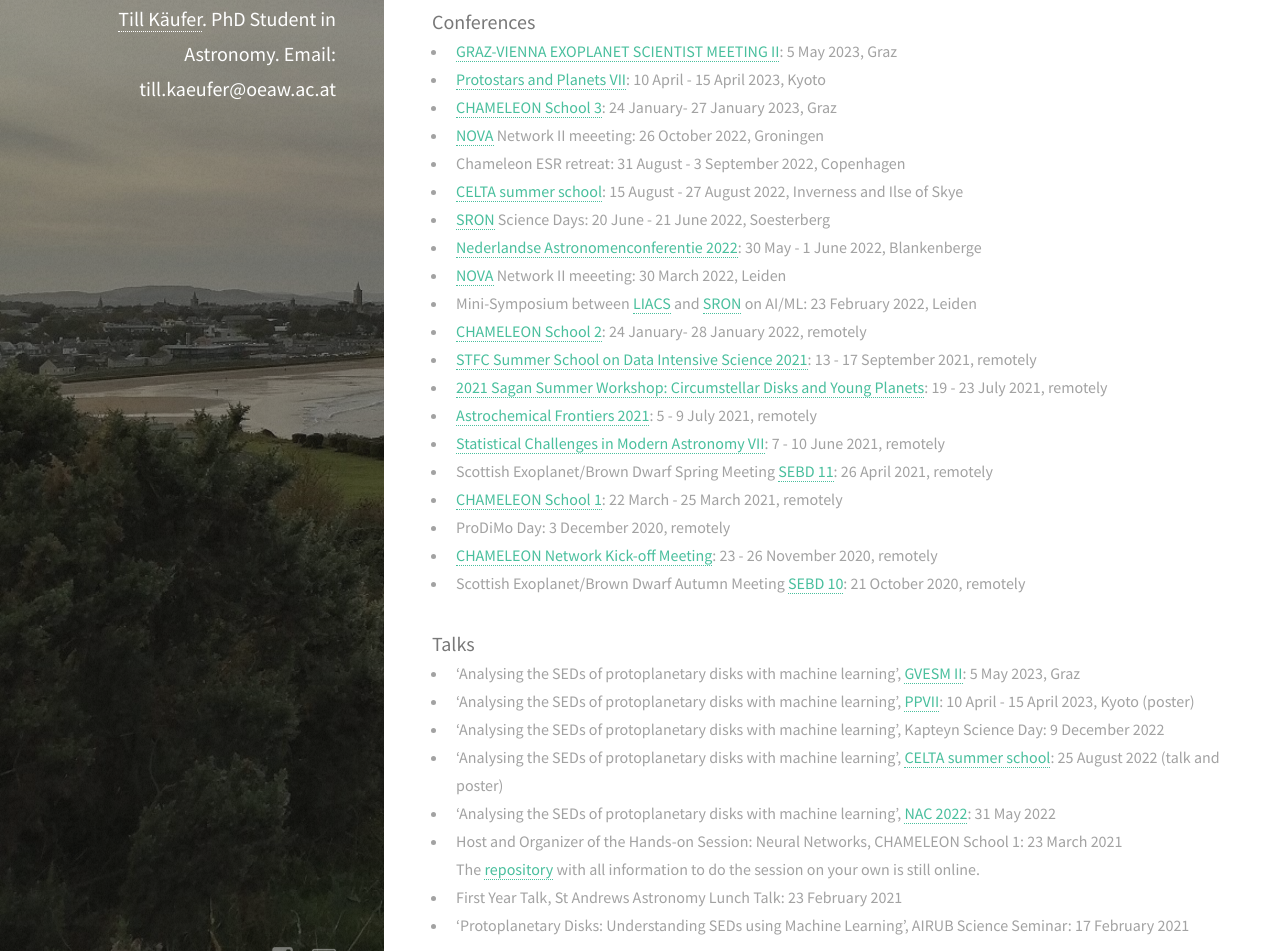
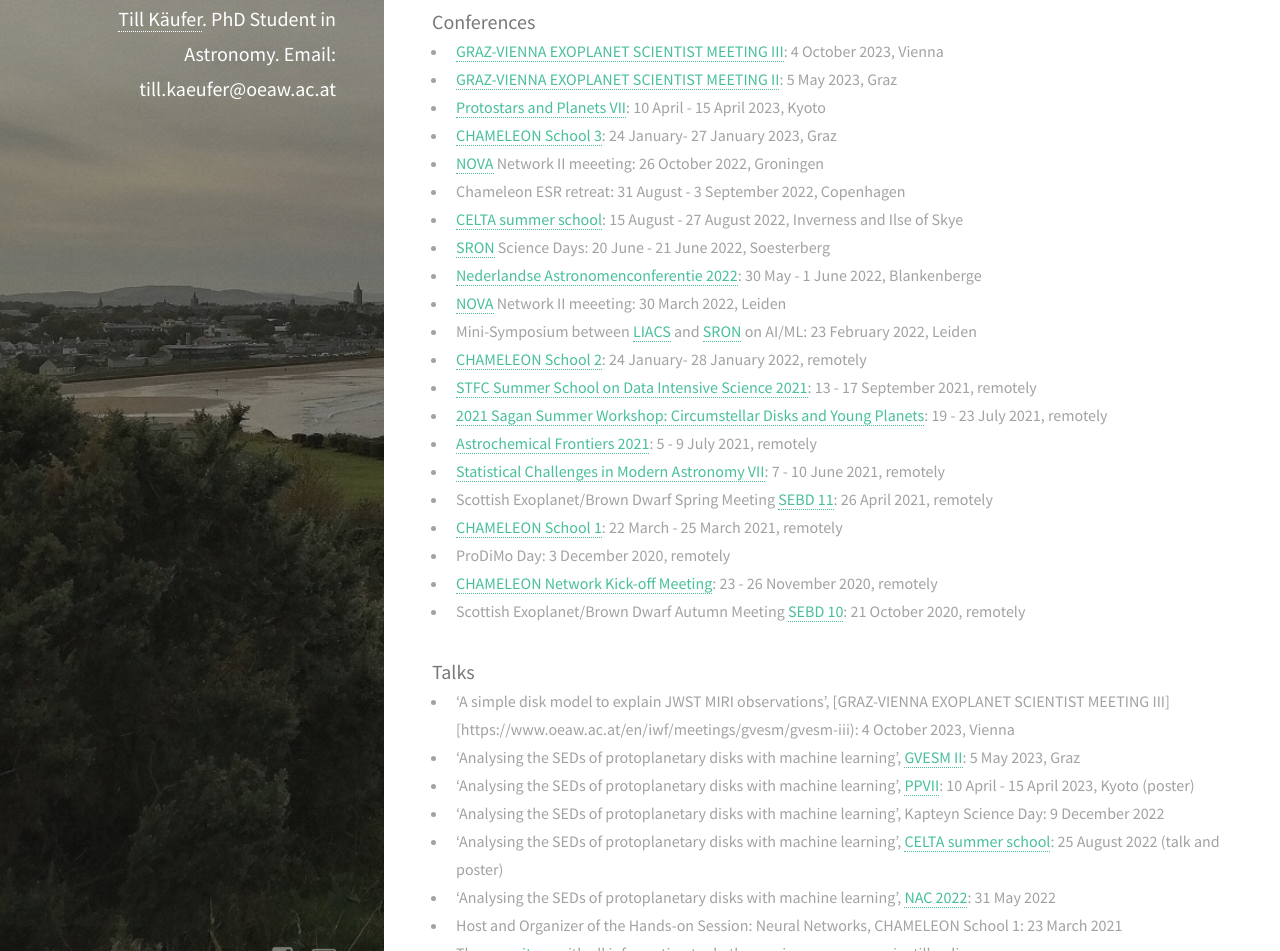
Before and after one commit to tillkaeufer/tillkaeufer.github.io, a Jekyll site: the page built from _posts/2020-10-06-talks.markdown, in a window 1280 px wide and 1400 px high, scrolled down 586 px. Shown: the part 219-1170 px from the top of the window. Built offline with Jekyll 4.4.1, drawn with Linux system fonts in a browser that asks for light colours; nearby versions of some CDN libraries; grey boxes are pictures that could not be loaded.

Commit message:
gvesm III

```diff
--- a/_posts/2020-10-06-talks.markdown
+++ b/_posts/2020-10-06-talks.markdown
@@ -10,6 +10,8 @@ permalink: 'events'
 ## Attended Conferences and Given Talks
 
 ### Conferences
+
+- [GRAZ-VIENNA EXOPLANET SCIENTIST MEETING III](https://www.oeaw.ac.at/en/iwf/meetings/gvesm/gvesm-iii): 4 October 2023, Vienna
 - [GRAZ-VIENNA EXOPLANET SCIENTIST MEETING II](https://www.oeaw.ac.at/en/iwf/meetings/gvesm/gvesm-ii): 5 May 2023, Graz
 - [Protostars and Planets VII](http://ppvii.org/): 10 April - 15 April 2023, Kyoto
 - [CHAMELEON School 3](https://chameleon.iwf.oeaw.ac.at/training-events/chameleon-school-iii/): 24 January- 27 January 2023, Graz
@@ -32,6 +34,7 @@ permalink: 'events'
 - Scottish Exoplanet/Brown Dwarf Autumn Meeting [SEBD 10](https://sebd10.sciencesconf.org/): 21 October 2020, remotely
 
 ### Talks
+- 'A simple disk model to explain JWST MIRI observations', [GRAZ-VIENNA EXOPLANET SCIENTIST MEETING III][https://www.oeaw.ac.at/en/iwf/meetings/gvesm/gvesm-iii): 4 October 2023, Vienna
 - 'Analysing the SEDs of protoplanetary disks with machine learning', [GVESM II](https://www.oeaw.ac.at/en/iwf/meetings/gvesm/gvesm-ii): 5 May 2023, Graz
 - 'Analysing the SEDs of protoplanetary disks with machine learning', [PPVII](http://ppvii.org/): 10 April - 15 April 2023, Kyoto (poster)
 - 'Analysing the SEDs of protoplanetary disks with machine learning', Kapteyn Science Day: 9 December 2022
```
